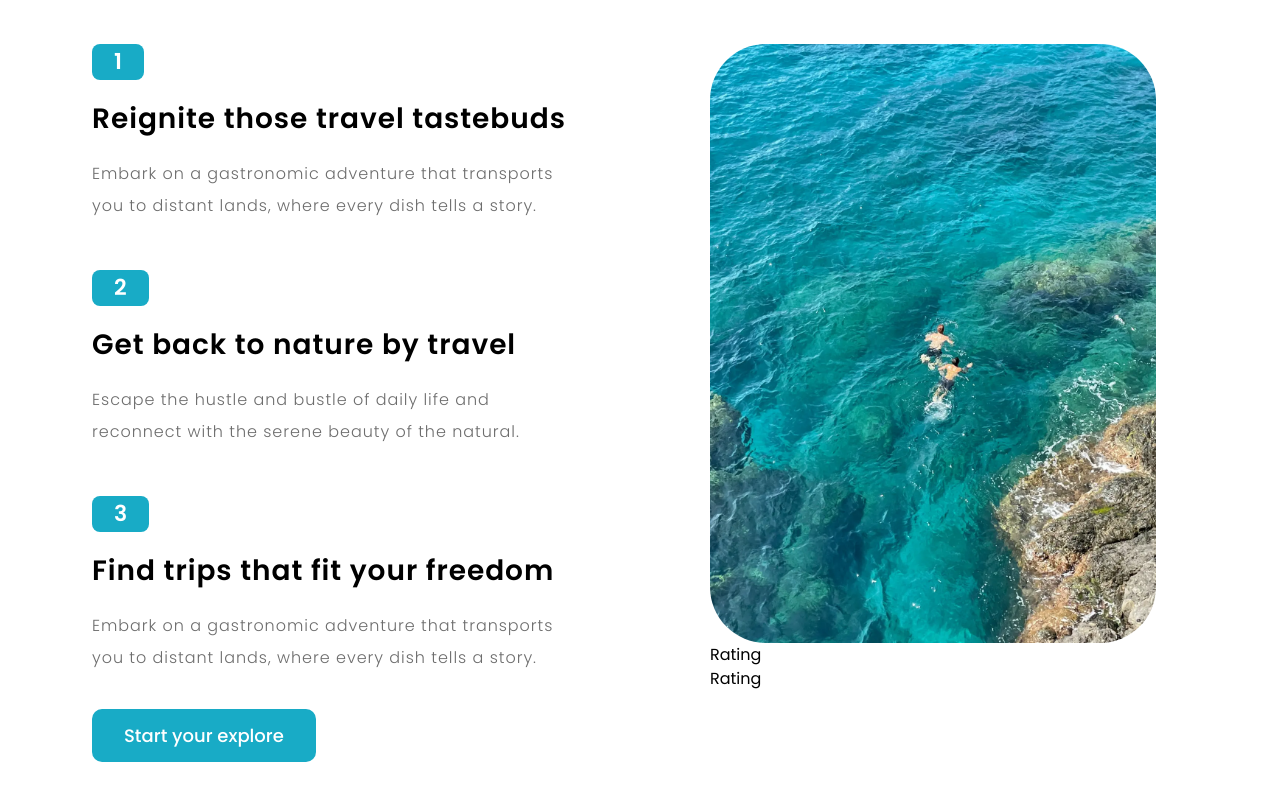
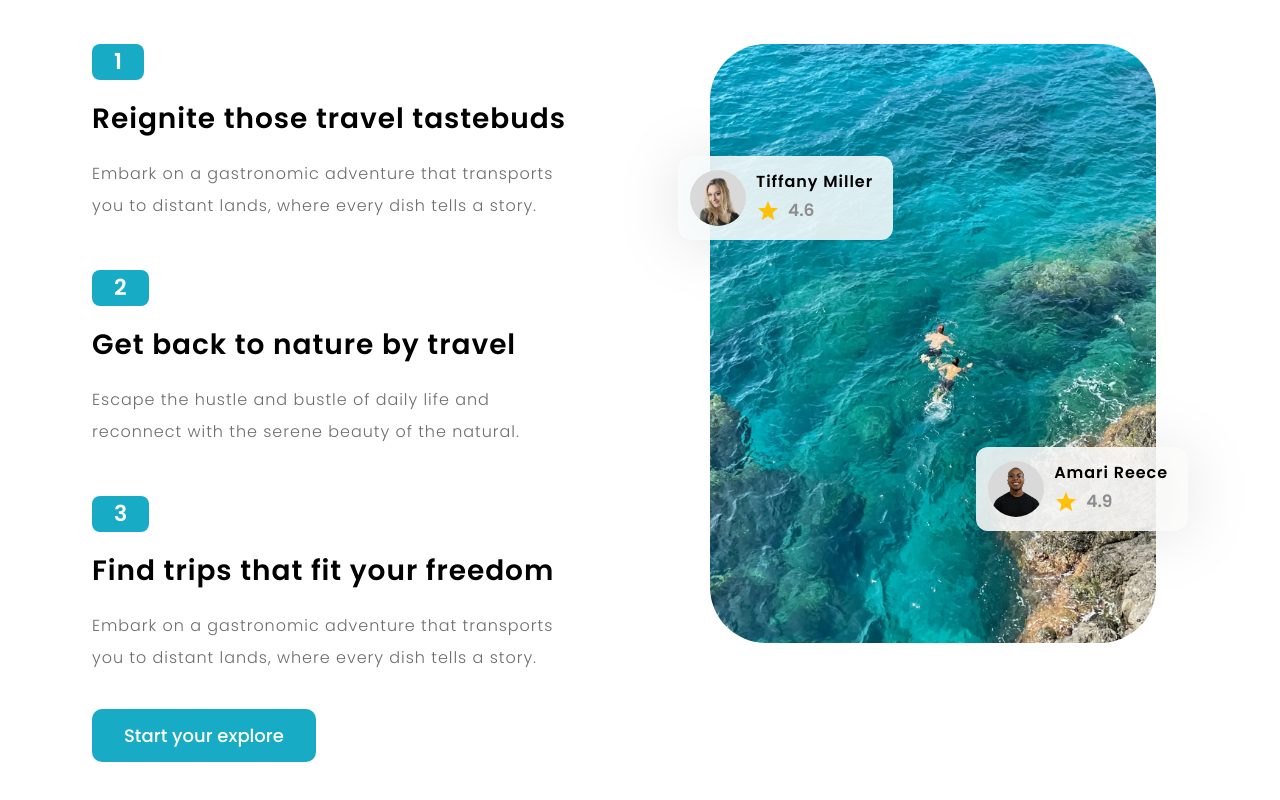
Before and after one commit to Jisap/vite-travel-agency, a React (Vite) app: page / in a window 1280 px wide. Shown: the part 1245-2045 px from the top of the page. Built offline with nearby package versions, Linux system fonts and the light colour scheme.

Commit message:
rating component

```diff
--- a/src/components/Steps/Rating.tsx
+++ b/src/components/Steps/Rating.tsx
@@ -1,8 +1,41 @@
+import Star from "../Icons/Star";
 
 
-const Rating = () => {
+interface RatingProps {
+  name: string;
+  rating: number;
+  img: string;
+  className: string;
+}
+
+const Rating = ({ name, rating, img, className }: RatingProps) => {
   return (
-    <div>Rating</div>
+    <div className={`
+      absolute flex gap-x-2.5 rounded-xl bg-white/85 py-3.5 pr-5 pl-3 drop-shadow-[0_4px_30px_rgba(0,0,0,0.12)] backdrop-blur-3xl max-xl:py-2.5 max-sm:pr-6 max-sm:pl-2
+      ${className}
+      `}
+    >
+      <div className="bg-grey-300 size-17 max-3xl:size-16 max-2xl:size-14 max-xl:size-13 max-sm:size-10 flex items-end justify-center overflow-hidden rounded-full">
+        <img
+          src={img}
+          alt="Graphic of person rating photo"
+          className="size-15 max-3xl:size-14 max-2xl:size-13 max-xl:size-12 max-sm:size-9"
+        />
+      </div>
+
+      <div className="flex flex-col gap-y-2 max-3xl:gap-y-1.5 max-2xl:gap-y-1">
+        <p className="tracking-6 font-semibold max-3xl:text-sm max-sm:text-xs">
+          {name}
+        </p>
+
+        <div className="flex items-center">
+          <Star className="fill-yellow mr-2 size-6 max-sm:mr-1.5 max-sm:size-4" />
+          <p className="text-grey-600 max-3xl:text-[.9375rem] text-[1.0625rem] font-semibold max-xl:text-sm max-sm:text-xs">
+            {rating}
+          </p>
+        </div>
+      </div>
+    </div>
   )
 }
 
--- a/src/components/Steps/Steps.tsx
+++ b/src/components/Steps/Steps.tsx
@@ -58,8 +58,20 @@ const Steps = () => {
               alt="swimmingDudes"
               className="max-h-[50.8rem] rounded-[3.5rem] max-2xl:max-h-180 max-xl:rounded-[2.5rem] max-lg:max-w-lg max-lg:rounded-[2rem] max-md:max-w-[100%] max-md:rounded-3xl"
             />
-            <Rating />
-            <Rating />
+            <Rating
+              key={1}
+              name="Tiffany Miller"
+              rating={4.6}
+              img="/headshots/tiffany.webp"
+              className="max-3xl:top-24.5 absolute top-28 left-0 max-md:top-24 max-sm:hidden"
+            />
+            <Rating
+              key={2}
+              name="Amari Reece"
+              rating={4.9}
+              img="/headshots/amari.webp"
+              className="max-3xl:bottom-24.5 absolute right-0 bottom-28 max-md:bottom-24 max-sm:hidden"
+            />
           </figure>
         </div>
       </div>
```
